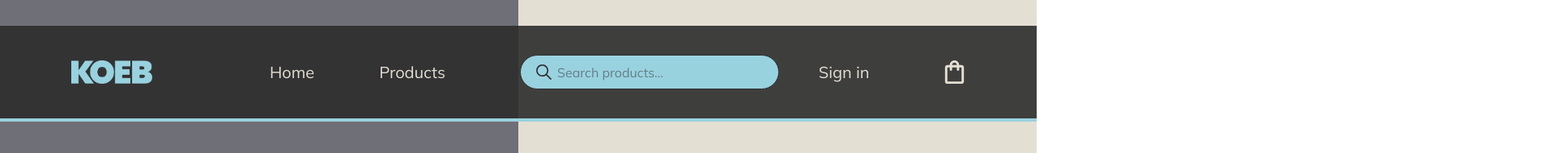
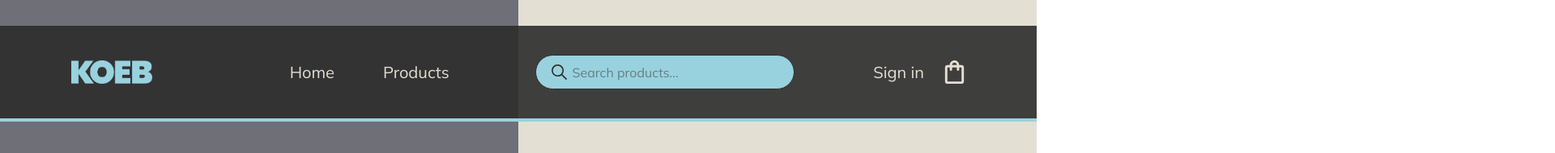
Before and after one commit to Idla0004/simple-shop-opgave, a Next.js app: page /pages/checkout in a window 1280 px wide. Shown: the top 190 px of the page at 81% size, 1920 px wide, since content can reach past the window. Built offline with nearby package versions, Linux system fonts and the light colour scheme.

Commit message:
header rettet

```diff
--- a/src/app/pages/checkout/page.js
+++ b/src/app/pages/checkout/page.js
@@ -3,7 +3,7 @@ import CategoriesScroll from "@/components/CategoriesCheckOut";
 
 export default function CheckOut() {
   return (
-    <main className="grid grid-cols-2 h-screen">
+    <main className="grid grid-cols-2 h-screen w-screen">
       <section className=" bg-[#6F6F78] px-4 pt-8 grid col-1 col-end-1 relative top-0">
         <div className="grid">
           <div className="relative top-40">
@@ -14,7 +14,7 @@ export default function CheckOut() {
           </div>
         </div>
       </section>
-      <section className="px-4 pt-8 grid col-2 col-end-2 overflow-clip h-fit min-w-full relative top-30">
+      <section className="px-4 pt-8 grid col-2 col-end-2 overflow-clip h-fit min-w-screen relative top-30">
         <CategoriesScroll />
 
         <div className="px-10 pt-10 object-cover">
--- a/src/components/Header.jsx
+++ b/src/components/Header.jsx
@@ -4,25 +4,25 @@ import { MdOutlineShoppingBag } from "react-icons/md";
 
 const Header = () => {
   return (
-    <header className="px-6 py-9 mt-8 grid grid-cols-4 gap-1 bg-[rgba(45,45,45,0.9)] items-center border-b-4 border-[#99D2DF] text-[#E4DFD3] z-1 absolute w-screen">
-      <figure className="px-16 justify-start col-start-1">
+    <header className="px-6 py-9 mt-8 flex flex-row justify-between gap-1 bg-[rgba(45,45,45,0.9)] items-center border-b-4 border-[#99D2DF] text-[#E4DFD3] z-1 absolute w-screen">
+      <figure className="px-16 justify-start">
         <Image
           src="/img/KOEBblue.png"
           width={100}
           height={30}
           alt="Logo"
           loading="eager"
-          className=""
+          className="min-w-20 min-h-fit"
         />
       </figure>
-      <div className="items-center justify-start col-start-2 col-end-2 ">
-        <ul className="flex gap-20 text-xl">
+      <div className="items-center justify-start">
+        <ul className="flex gap-15 px-2 text-xl">
           <li>Home</li>
           <li>Products</li>
         </ul>
       </div>
       <div className="">
-        <form className="flex items-center border text-[#2D2D2D] rounded-full px-4 p-2 gap-1 bg-[#99D2DF] col-start-3 col-end-3 w-xs justify-start">
+        <form className="flex items-center border text-[#2D2D2D] rounded-full px-4 p-2 gap-1 bg-[#99D2DF] w-xs justify-start">
           <button type="submit">
             <IoIosSearch size={25} />
           </button>
@@ -35,11 +35,11 @@ const Header = () => {
         </form>
       </div>
 
-      <div className="items-center flex justify-around px-4">
-        <button className="col-start-4 text-xl">
+      <div className="items-center flex justify-between pr-15 gap-5">
+        <button className="text-xl">
           Sign in
         </button>
-        <button className="col-start-4">
+        <button className="">
           <MdOutlineShoppingBag
             size={35}
             color="#E4DFD3"
```
